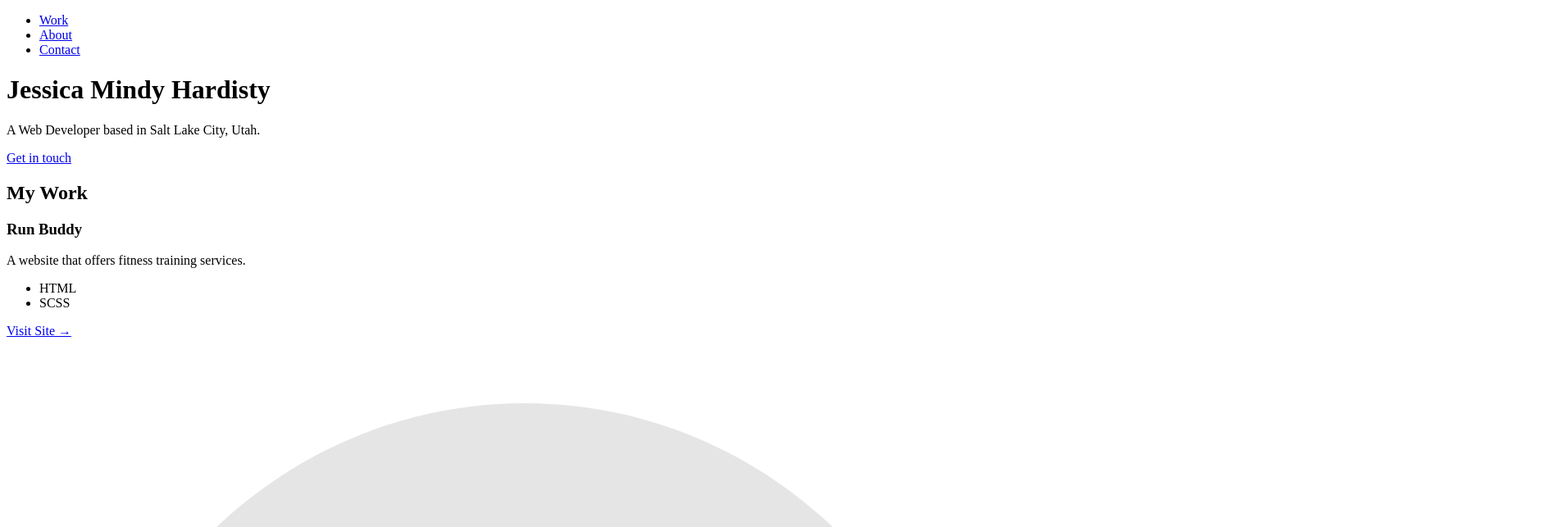
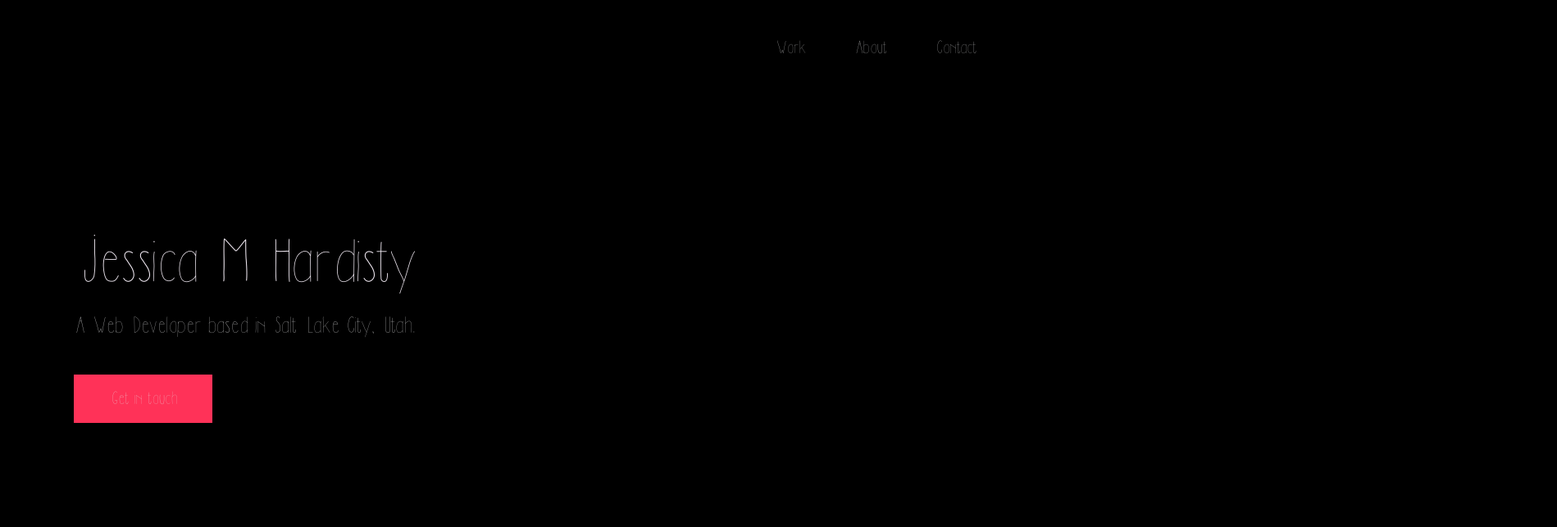
Before and after one commit to JHardisty333/permanently-fall, a plain HTML site: page index.html in a window 1280 px wide. Shown: the top 643 px of the page at 82% size, 1899 px wide, since content can reach past the window. Drawn offline with Linux system fonts and the light colour scheme.

Commit message:
added fonts

```diff
--- a/index.html
+++ b/index.html
@@ -8,13 +8,13 @@
 
     <!-- Site Title -->
     <title>
-        Jessica Mindy Hardisty
+        Jessica Hardisty
     </title>
 
-    <meta name="description" content="Add small description of yourslef.">
+    <meta name="description" content="">
     <!-- Add some coding keywords below, Ex: (React, CSS etc) -->
-    <meta name="keywords" content="Put your name, skills and some coding keywords" />
-    <link rel="stylesheet" href="index.css" />
+    <meta name="keywords" content="" />
+    <link rel="stylesheet" href="styles.css" />
 </head>
 
 <body>
@@ -39,7 +39,7 @@
             <div class="header__text">
                 <h1 class="heading-primary">
 
-                    <span>Jessica Mindy Hardisty</span>
+                    <span>Jessica M Hardisty</span>
                 </h1>
                 <!-- Put a small paragraph about yourself -->
                 <p>A Web Developer based in Salt Lake City, Utah.</p>
@@ -93,7 +93,8 @@
                         <div class="work__text">
                             <h3>JoinCoin</h3>
                             <p>
-                                JoinCoin is an application designed to help users who are new to the cryptocurrency world get their start in the trade.
+                                JoinCoin is an application designed to help users who are new to the cryptocurrency
+                                world get their start in the trade.
                             </p>
                             <ul class="work__list">
                                 <li>HTML</li>
@@ -121,7 +122,8 @@
                         <div class="work__text">
                             <h3>Work Day Scheduler</h3>
                             <p>
-                                This application is designed with the intent for users to add and remove events on a hourly based schedule for better organization of their time.
+                                This application is designed with the intent for users to add and remove events on a
+                                hourly based schedule for better organization of their time.
                             </p>
                             <ul class="work__list">
                                 <li>HTML</li>
@@ -130,7 +132,8 @@
                             </ul>
 
                             <div class="work__links">
-                                <a href="https://jhardisty333.github.io/psychic-robot/" target="_blank" class="link__text">
+                                <a href="https://jhardisty333.github.io/psychic-robot/" target="_blank"
+                                    class="link__text">
                                     Visit Site <span>&rarr;</span>
                                 </a>
                                 <a href="https://github.com/JHardisty333/psychic-robot">
@@ -200,7 +203,7 @@
             <!-- Update the links to point to your accounts -->
             <ul class="footer__social-links">
                 <li class="footer__social-link-item">
-                    <a href="https://github.com/nisarhassan12/" title="Link to Github Profile">
+                    <a href="https://github.com/JHardisty333" title="Link to Github Profile">
                         <img src="./images/github.svg" class="footer__social-image" alt="Github">
                     </a>
                 </li>
@@ -219,11 +222,10 @@
                 &copy; 2021 - Created by <a href="" class="link">Jess</a>.
             </p>
             <div class="footer__github-buttons">
-                <iframe>
-                    <!--create a githubbutton to your portfolio -->
-                    src=""
-                    frameborder="0" scrolling="0" width="170" height="20" title="Watch Portfolio Template on GitHub">
-                </iframe>
+                <!-- Button to follow github profile -->
+                <a class="github-button" href="https://github.com/JHardisty333"
+                    data-color-scheme="no-preference: light; light: light; dark: light;"
+                    aria-label="Follow @JHardisty333 on GitHub">Follow @JHardisty333</a>
             </div>
         </div>
     </footer>
@@ -231,7 +233,10 @@
     <a href="#top" class="back-to-top" title="Back to Top">
         <img src="./images/arrow-up.svg" alt="Back to Top" class="back-to-top__image" />
     </a>
+
+    <script async defer src="https://buttons.github.io/buttons.js"></script>
     <script src="./index.js"></script>
+
 </body>
 
 </html>
--- a/styles.css
+++ b/styles.css
@@ -3,17 +3,17 @@
 /* --------------------------------------- */
 
 @font-face {
-    font-family: 'Hk Grotesk';
+    font-family: 'Arbery';
     font-style: normal;
-    font-weight: 400;
-    src: url('./fonts/HKGrotesk-Regular.woff') format('woff');
+    font-weight: normal;
+    src: url('./fonts/Arbery.woff') format('woff');
 }
 
 @font-face {
-    font-family: 'Jost';
+    font-family: 'Dilem';
     font-style: normal;
-    font-weight: 400;
-    src: url('./fonts/Jost-Regular.ttf') format('woff');
+    font-weight: bolder;
+    src: url('./fonts/DilemHandwritten.woff') format('woff');
 }
 
 * {
@@ -29,7 +29,7 @@
     --font-size-medium-1: 3.6rem;
     --font-size-large: 5.5rem;
     --font-size-huge: 7.5rem;
-    --font-stack: 'Hk Grotesk', sans-serif;
+    --font-stack: 'Arbery', 'Dilem', sans-serif;
 
     --line-height-normal: 1.7;
     --line-height-small: 1.2;
@@ -122,7 +122,7 @@ img {
 h1,
 h2,
 h3 {
-    font-family: 'Jost', sans-serif;
+    font-family: 'Dilem', sans-serif;
     font-weight: 400;
     line-height: var(--line-height-small);
     color: var(--white);
@@ -190,7 +190,7 @@ p {
 a {
     color: var(--white);
     font-weight: 400;
-    font-family: 'Jost', sans-serif;
+    font-family: 'Dilem', sans-serif;
     transition: all .2s;
     outline: 2px solid transparent;
 }
@@ -422,7 +422,7 @@ body:not(.user-is-tabbing) a:focus {
 .header__text p {
     margin: 1.5rem 0 3.5rem;
     max-width: var(--container-medium-width);
-    font-family: 'Jost', sans-serif;
+    font-family: 'Dilem', sans-serif;
     font-size: var(--font-size-medium);
 }
 
```
Also changed, not shown: fonts/Arbery.woff (added), fonts/DilemHandwritten.woff (added), fonts/Erica-2OBRd.woff (added), fonts/Serendipity-Script.woff (added), images/arrow-up.svg (added), images/favicon.png, images/linkedin.svg (added).
